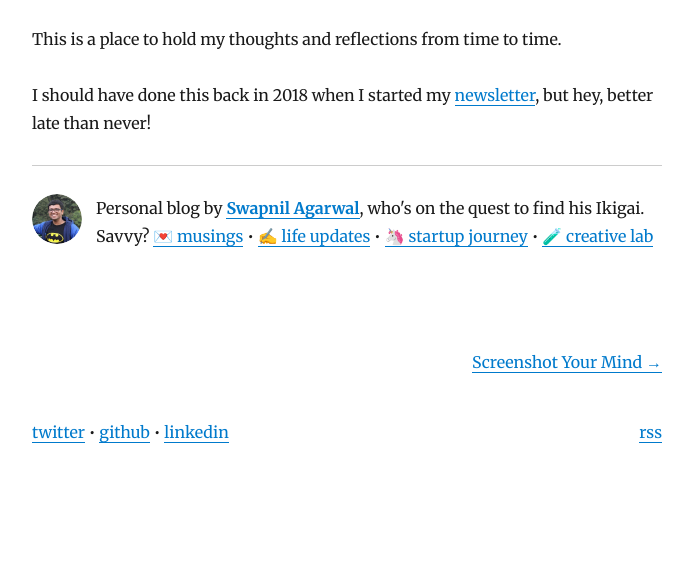
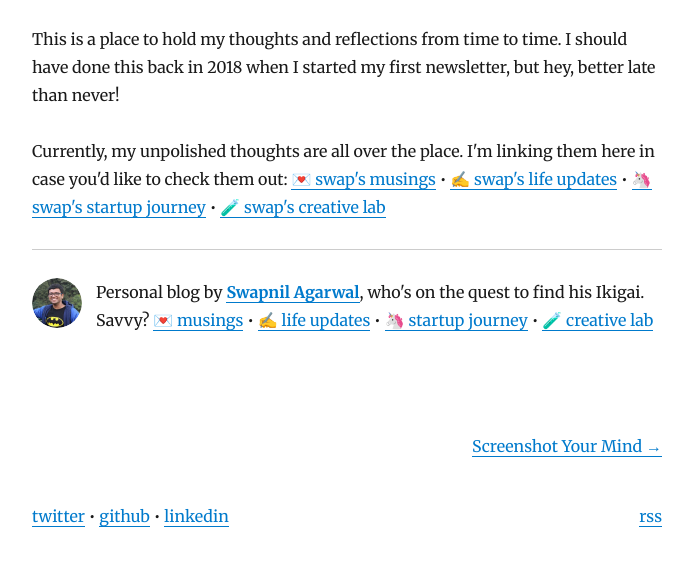
Before and after one commit to swapagarwal/writes, a Gatsby site: page /hello-world/ in a window 1280 px wide. Shown: the part 170-736 px from the top of the page, without its empty margins (293-986 px from the left). Built offline with nearby package versions, Linux system fonts and the light colour scheme; Gatsby itself is replaced by a stand-in of ours; some packages are replaced by stand-ins of ours.

Commit message:
update hello world

```diff
--- a/content/blog/hello-world/index.md
+++ b/content/blog/hello-world/index.md
@@ -5,5 +5,10 @@ description: "Better late than never"
 ---
 
 This is a place to hold my thoughts and reflections from time to time.
+I should have done this back in 2018 when I started my first newsletter, but hey, better late than never!
 
-I should have done this back in 2018 when I started my [newsletter](https://buttondown.email/swap/archive), but hey, better late than never!
+Currently, my unpolished thoughts are all over the place. I'm linking them here in case you'd like to check them out:
+[💌 swap's musings](https://buttondown.email/swap) &bull;
+[✍️ swap's life updates](https://tinyletter.com/swap) &bull;
+[🦄 swap's startup journey](https://www.getrevue.co/profile/swap) &bull;
+[🧪 swap's creative lab](https://swap.substack.com/)
```
